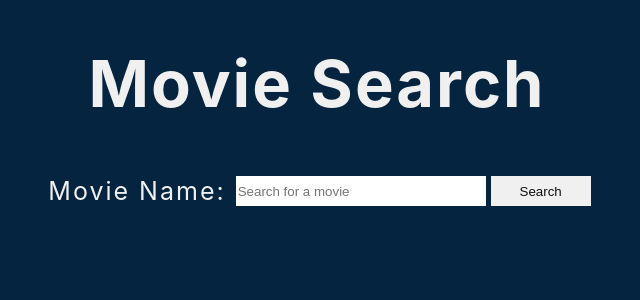
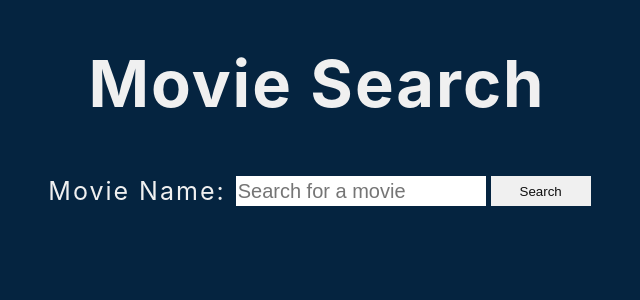
Before and after one commit to DanD88/moviedb, a React (Create React App) app in the folder moviedb/: page / in a window 1280 px wide. Shown: the top 300 px of the page, without its empty margins (323-963 px from the left). Built offline with nearby package versions, Linux system fonts and the light colour scheme.

Commit message:
Update App.css

```diff
--- a/moviedb/src/App.css
+++ b/moviedb/src/App.css
@@ -22,7 +22,7 @@ body {
 }
 
 .container {
-  max-width: 1400px;
+  max-width: 1450px;
   margin: 0 auto;
   padding: 0 20px;
 
@@ -55,6 +55,7 @@ input {
   height: 30px;
   border: none;
   border-radius: 0%;
+  font-size: 20px;
 }
 
 .button {
@@ -79,9 +80,11 @@ input {
 .card {
   cursor: pointer;
   background: transparent;
-  height: 600px;
+  height: 650px;
+  width: 100%;
   perspective: 1000px;
-  margin-bottom: 50px;
+  margin-bottom: 0px;
+  box-shadow: 1px 1px 5px rgba(153, 149, 149, 0.25);
 }
 
 .card-inner {
@@ -111,6 +114,8 @@ input {
 .card-front {
   background-color: #f0f0f0;
   color: #0f0f0f;
+  box-shadow: 1px 1px 5px rgba(153, 149, 149, 0.25);
+
 
 }
 
```
